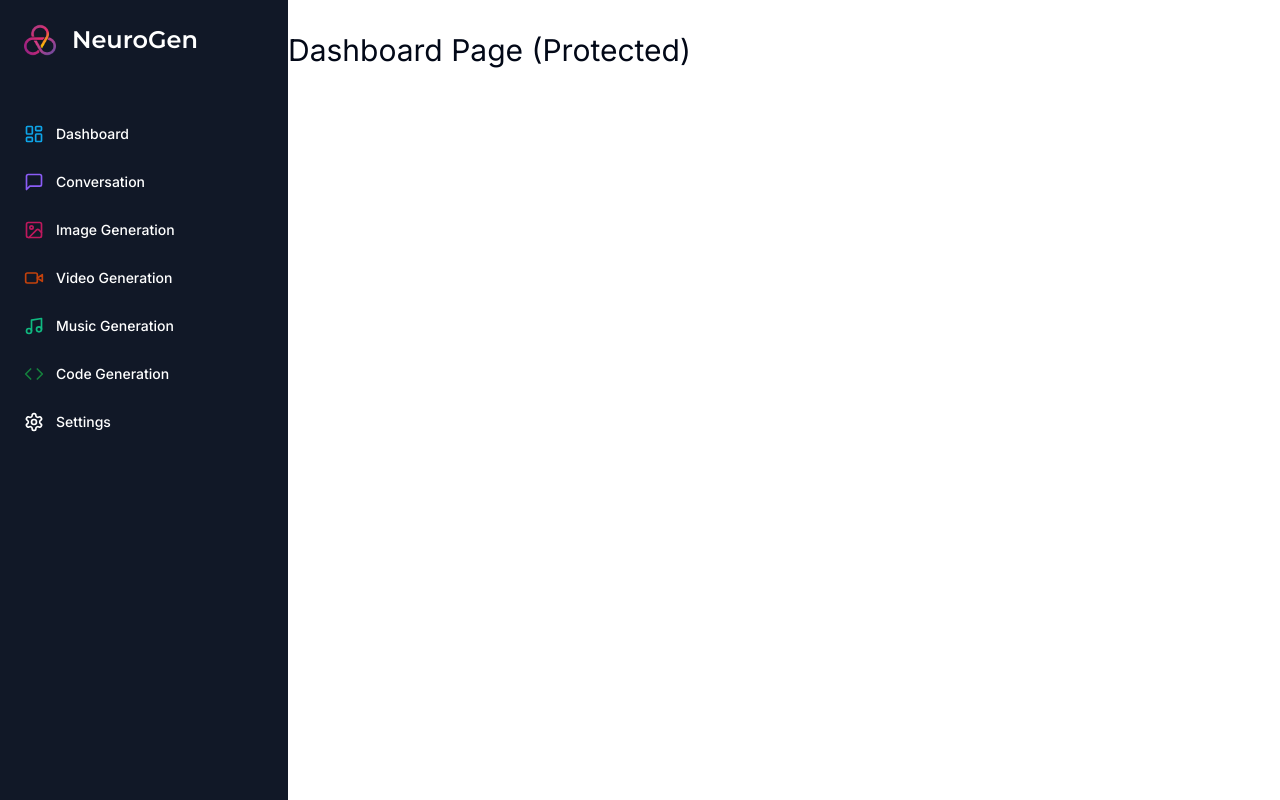
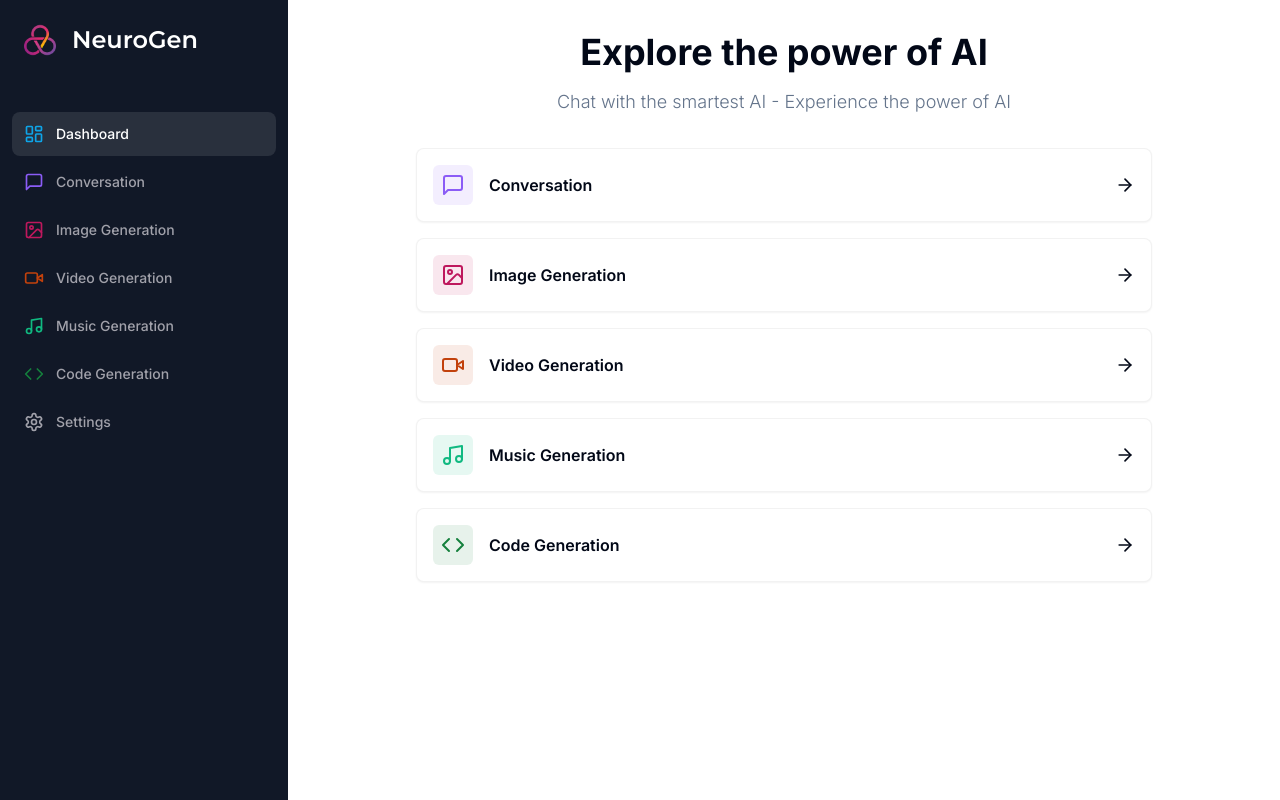
Before and after one commit to imvinojanv/NeuroGen-AI, a Next.js app: page /dashboard in a window 1280 px wide. Built offline with nearby package versions, Linux system fonts and the light colour scheme.

Commit message:
Dashboard done 🔣✅

```diff
--- a/app/(dashboard)/(routes)/dashboard/page.tsx
+++ b/app/(dashboard)/(routes)/dashboard/page.tsx
@@ -1,10 +1,82 @@
+"use client";
 
+import { ArrowRight, Code, ImageIcon, MessageSquare, MusicIcon, VideoIcon } from "lucide-react";
+import { useRouter } from "next/navigation";
+
+import { Card } from "@/components/ui/card";
+import { cn } from "@/lib/utils";
+
+const tools = [
+  {
+    lable: "Conversation",
+    icon: MessageSquare,
+    color: "text-violet-500",
+    bgColor: "bg-violet-500/10",
+    href: "/conversation",
+  },
+  {
+    lable: "Image Generation",
+    icon: ImageIcon,
+    color: "text-pink-700",
+    bgColor: "bg-pink-700/10",
+    href: "/image",
+  },
+  {
+    lable: "Video Generation",
+    icon: VideoIcon,
+    color: "text-orange-700",
+    bgColor: "bg-orange-700/10",
+    href: "/video",
+  },
+  {
+    lable: "Music Generation",
+    icon: MusicIcon,
+    color: "text-emerald-500",
+    bgColor: "bg-emerald-500/10",
+    href: "/music",
+  },
+  {
+    lable: "Code Generation",
+    icon: Code,
+    color: "text-green-700",
+    bgColor: "bg-green-700/10",
+    href: "/code",
+  },
+]
 
 const DashboardPage = () => {
+  const router = useRouter();
+
   return (
-    <>
-      <h1 className="text-3xl">Dashboard Page (Protected)</h1>
-    </>
+    <div>
+      <div className="mb-8 space-y-4">
+        <h2 className="text-2xl md:text-4xl font-bold text-center">
+          Explore the power of AI
+        </h2>
+        <p className="text-muted-foreground font-light text-sm md:text-lg text-center">
+          Chat with the smartest AI - Experience the power of AI
+        </p>
+      </div>
+      <div className="px-4 md:px-20 lg:px-32 space-y-4">
+        {tools.map((tool) => (
+          <Card
+            onClick={() => router.push(tool.href)}
+            key={tool.href}
+            className="p-4 border-black/5 flex items-center justify-between hover:shadow-md transition cursor-pointer"
+          >
+            <div className="flex items-center gap-x-4">
+              <div className={cn("p-2 w-fit rounded-md", tool.bgColor)}>
+                <tool.icon className={cn("h-6 w-6", tool.color)} />
+              </div>
+              <div className="font-semibold">
+                {tool.lable}
+              </div>
+            </div>
+            <ArrowRight className="w-5 h-5" />
+          </Card>
+        ))}
+      </div>
+    </div>
   )
 }
 
--- a/components/Sidebar.tsx
+++ b/components/Sidebar.tsx
@@ -4,6 +4,7 @@
 import Link from 'next/link';
 import React from 'react';
 import { Montserrat } from 'next/font/google';
+import { usePathname } from 'next/navigation';
 import {
     LayoutDashboard,
     MessageSquare,
@@ -66,6 +67,8 @@
 ]
 
 function Sidebar() {
+    const pathname = usePathname();
+
   return (
     <div className='space-y-4 py-4 flex flex-col h-full bg-[#111827] text-white'>
         <div className='px-3 py-2 flex-1'>
@@ -86,7 +89,11 @@
                     <Link
                         href={route.href}
                         key={route.href}
-                        className='text-sm group flex p-3 w-full justify-start font-medium cursor-pointer hover:text-white hover:bg-white/10 rounded-lg transition'
+                        className={cn(
+                            'text-sm group flex p-3 w-full justify-start font-medium cursor-pointer hover:text-white hover:bg-white/10 rounded-lg transition',
+                            // for the active page section
+                            pathname === route.href ? 'text-white bg-white/10' : 'text-zinc-400'
+                        )}
                     >
                         <div className='flex items-center flex-1'>
                             <route.icon className={cn("h-5 w-5 mr-3", route.color)} />
--- /dev/null
+++ b/components/ui/card.tsx
@@ -0,0 +1,79 @@
+import * as React from "react"
+
+import { cn } from "@/lib/utils"
+
+const Card = React.forwardRef<
+  HTMLDivElement,
+  React.HTMLAttributes<HTMLDivElement>
+>(({ className, ...props }, ref) => (
+  <div
+    ref={ref}
+    className={cn(
+      "rounded-lg border bg-card text-card-foreground shadow-sm",
+      className
+    )}
+    {...props}
+  />
+))
+Card.displayName = "Card"
+
+const CardHeader = React.forwardRef<
+  HTMLDivElement,
+  React.HTMLAttributes<HTMLDivElement>
+>(({ className, ...props }, ref) => (
+  <div
+    ref={ref}
+    className={cn("flex flex-col space-y-1.5 p-6", className)}
+    {...props}
+  />
+))
+CardHeader.displayName = "CardHeader"
+
+const CardTitle = React.forwardRef<
+  HTMLParagraphElement,
+  React.HTMLAttributes<HTMLHeadingElement>
+>(({ className, ...props }, ref) => (
+  <h3
+    ref={ref}
+    className={cn(
+      "text-2xl font-semibold leading-none tracking-tight",
+      className
+    )}
+    {...props}
+  />
+))
+CardTitle.displayName = "CardTitle"
+
+const CardDescription = React.forwardRef<
+  HTMLParagraphElement,
+  React.HTMLAttributes<HTMLParagraphElement>
+>(({ className, ...props }, ref) => (
+  <p
+    ref={ref}
+    className={cn("text-sm text-muted-foreground", className)}
+    {...props}
+  />
+))
+CardDescription.displayName = "CardDescription"
+
+const CardContent = React.forwardRef<
+  HTMLDivElement,
+  React.HTMLAttributes<HTMLDivElement>
+>(({ className, ...props }, ref) => (
+  <div ref={ref} className={cn("p-6 pt-0", className)} {...props} />
+))
+CardContent.displayName = "CardContent"
+
+const CardFooter = React.forwardRef<
+  HTMLDivElement,
+  React.HTMLAttributes<HTMLDivElement>
+>(({ className, ...props }, ref) => (
+  <div
+    ref={ref}
+    className={cn(" flex items-center p-6 pt-0", className)}
+    {...props}
+  />
+))
+CardFooter.displayName = "CardFooter"
+
+export { Card, CardHeader, CardFooter, CardTitle, CardDescription, CardContent }
```
Also changed, not shown: steps.txt.
